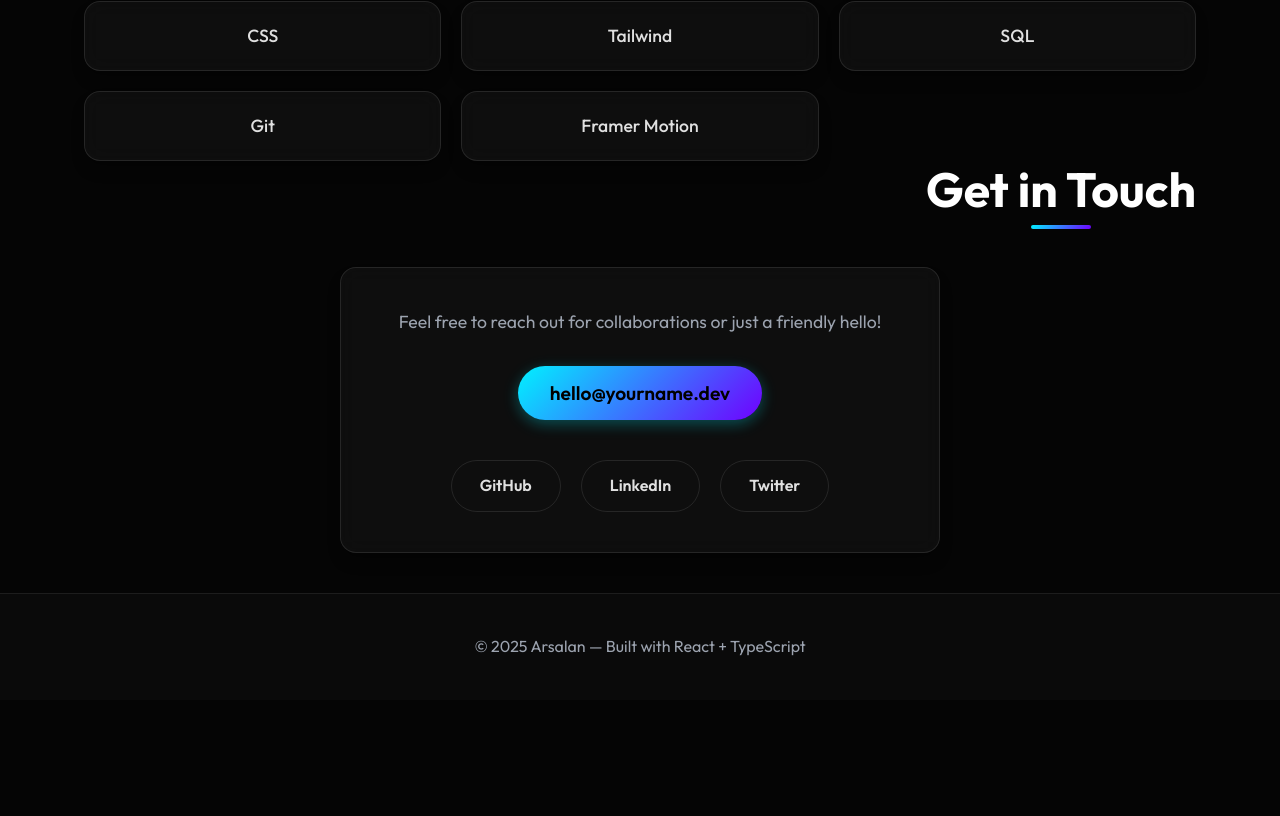
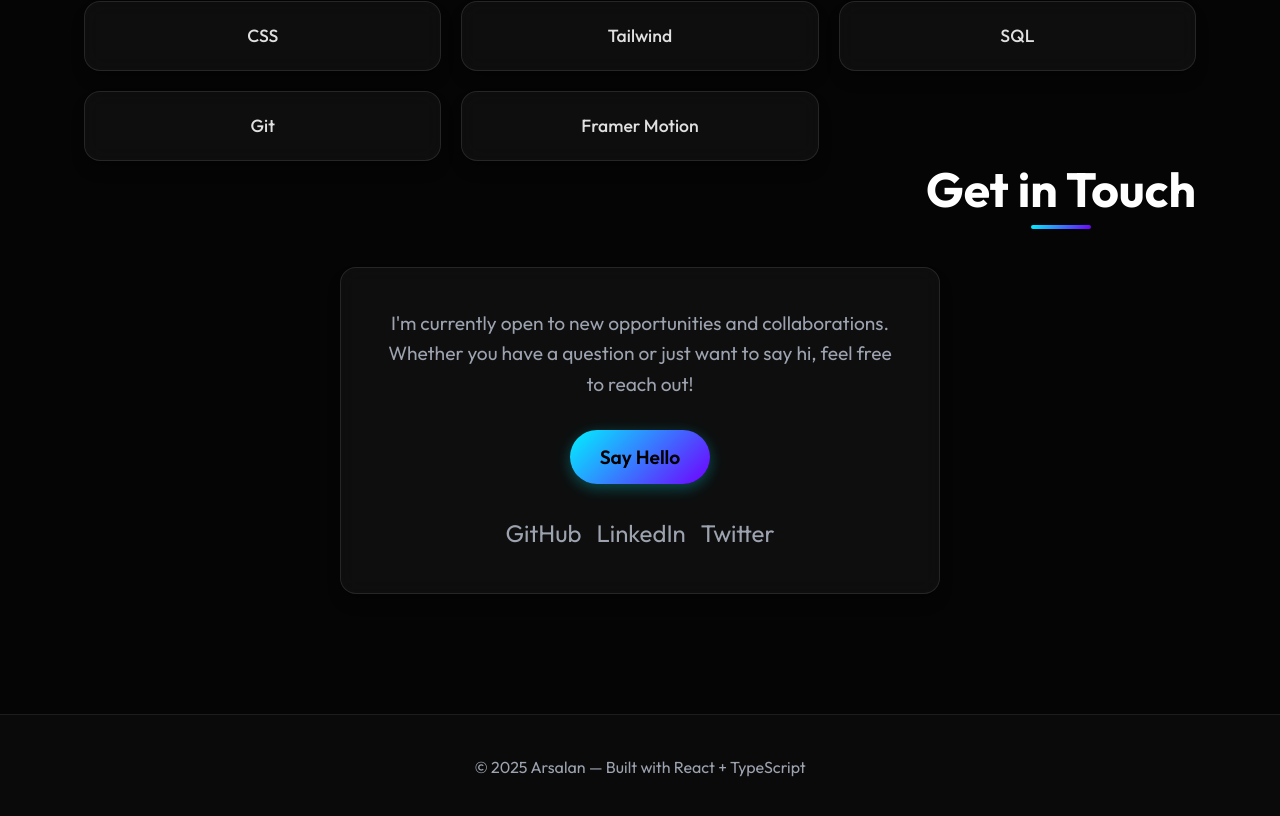
Before and after one commit to arsalanbardsiri/portfolio-react, a React (Vite) app: page / in a window 1280 px wide. Shown: the part 2507-3323 px from the top of the page. Before the commit the page ends 3207 px from the top, so only its background shows below. Built offline with nearby package versions, Linux system fonts and the light colour scheme.

Commit message:
feat: add animations to contact section

```diff
--- a/src/components/ContactSection.tsx
+++ b/src/components/ContactSection.tsx
@@ -1,24 +1,45 @@
 import { FC } from 'react'
 import data from '../data/portfolioData.json'
+import { motion } from 'framer-motion'
 
 export const ContactSection: FC = () => {
-  const c = data.contact
   return (
-    <section id="contact" className="container" style={{ textAlign: 'center' }}>
+    <section id="contact" className="container" style={{ textAlign: 'center', paddingBottom: '80px' }}>
       <h2 className="section-title">Get in Touch</h2>
-      <div className="glass-card" style={{ padding: '40px', maxWidth: '600px', margin: '0 auto', display: 'flex', flexDirection: 'column', gap: '20px', alignItems: 'center' }}>
-        <p className="muted" style={{ fontSize: '1.1rem', marginBottom: '10px' }}>
-          Feel free to reach out for collaborations or just a friendly hello!
+      <motion.div
+        className="glass-card"
+        style={{ padding: '40px', maxWidth: '600px', margin: '0 auto' }}
+        initial={{ opacity: 0, scale: 0.9 }}
+        whileInView={{ opacity: 1, scale: 1 }}
+        transition={{ duration: 0.5 }}
+        viewport={{ once: true, margin: "-100px" }}
+      >
+        <p className="muted" style={{ fontSize: '1.2rem', marginBottom: '30px', lineHeight: 1.6 }}>
+          I'm currently open to new opportunities and collaborations. Whether you have a question or just want to say hi, feel free to reach out!
         </p>
-        <a href={`mailto:${c.email}`} className="btn btn-primary" style={{ fontSize: '1.2rem', padding: '12px 32px' }}>
-          {c.email}
-        </a>
-        <div style={{ display: 'flex', gap: '20px', marginTop: '20px' }}>
-          <a href={c.github} target="_blank" rel="noreferrer" className="btn btn-secondary">GitHub</a>
-          <a href={c.linkedin} target="_blank" rel="noreferrer" className="btn btn-secondary">LinkedIn</a>
-          <a href={c.twitter} target="_blank" rel="noreferrer" className="btn btn-secondary">Twitter</a>
+        <div style={{ display: 'flex', flexDirection: 'column', gap: '20px', alignItems: 'center' }}>
+          <motion.a
+            whileHover={{ scale: 1.05 }}
+            whileTap={{ scale: 0.95 }}
+            href={`mailto:${data.contact.email}`}
+            className="btn btn-primary"
+            style={{ fontSize: '1.2rem', padding: '12px 30px' }}
+          >
+            Say Hello
+          </motion.a>
+          <div style={{ display: 'flex', gap: '15px', marginTop: '10px' }}>
+            <motion.a whileHover={{ y: -3 }} href={data.contact.github} target="_blank" rel="noreferrer" style={{ color: 'var(--text-muted)', fontSize: '1.5rem' }}>
+              <i className="fab fa-github"></i> GitHub
+            </motion.a>
+            <motion.a whileHover={{ y: -3 }} href={data.contact.linkedin} target="_blank" rel="noreferrer" style={{ color: 'var(--text-muted)', fontSize: '1.5rem' }}>
+              <i className="fab fa-linkedin"></i> LinkedIn
+            </motion.a>
+            <motion.a whileHover={{ y: -3 }} href={data.contact.twitter} target="_blank" rel="noreferrer" style={{ color: 'var(--text-muted)', fontSize: '1.5rem' }}>
+              <i className="fab fa-twitter"></i> Twitter
+            </motion.a>
+          </div>
         </div>
-      </div>
+      </motion.div>
     </section>
   )
 }
```
